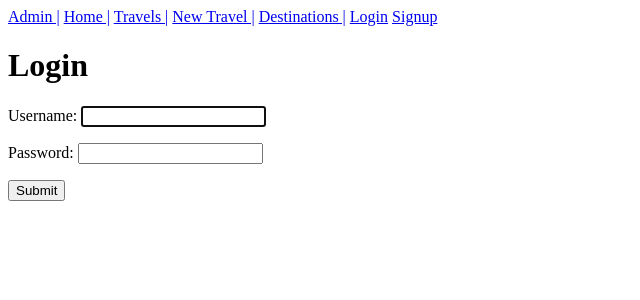
After one commit to jihyekwak/project-4-travel, a Django app: page /login/ in a window 1280 px wide. The commit adds this page. Shown: the top 300 px of the page, without its empty margins (0-640 px from the left). Run offline with Django 4.2, Linux system fonts and the light colour scheme.

Commit message:
created templates for login, signup, profile

```diff
--- a/main_app/templates/base.html
+++ b/main_app/templates/base.html
@@ -16,6 +16,14 @@
       <a href="/travels">Travels |</a>
       <a href="/travels/new">New Travel |</a>
       <a href="/destinations">Destinations |</a>
+
+      {% if user.is_authenticated%}
+      <a href="{% url 'profile' user.username %}">My Travel</a>
+      <a href="/logout">Logout</a>
+      {% else %}
+      <a href="/login">Login</a>
+      <a href="/signup">Signup</a>
+      {% endif%}
     </nav>
     {% block content %}
 
--- /dev/null
+++ b/main_app/templates/login.html
@@ -0,0 +1,13 @@
+{% extends 'base.html' %}
+
+{% block content %}
+
+    <h1>Login</h1>
+    <form action="" method="post">
+        {% csrf_token %}
+        {{form.as_p}}
+
+        <input type="submit" value="Submit">
+    </form>
+
+{% endblock %}
--- a/main_app/urls.py
+++ b/main_app/urls.py
@@ -20,6 +20,8 @@ urlpatterns = [
     path('destinations/<int:pk>/delete', views.Destination_Delete.as_view(), name='destination_delete'),
 
     path('login/', views.login_view, name='login'),
-    path('logout/', views.logout_view, name="loggout"),
-    path('signup/', views.signup_view, name="signup")
+    path('logout/', views.logout_view, name="logout"),
+    path('signup/', views.signup_view, name="signup"),
+
+    path('user/<username>', views.profile, name='profile')
 ]
--- a/main_app/views.py
+++ b/main_app/views.py
@@ -147,9 +147,13 @@ def signup_view(request):
             user = form.save()
             login(request, user)
             print('Hi', user.username)
-            return HttpResponseRedirect('/users/' + str(user))
+            return HttpResponseRedirect('/user/' + str(user))
         else:
             return render(request, 'signup.html', {'form':form})
     else:
         form = UserCreationForm()
         return render(request, 'signup.html', {'form':form})
+
+def profile(request, username):
+    user = User.objects.get(username = username)
+    return render(request, 'profile.html', {'user':user})
```
Also changed, not shown: main_app/templates/profile.html (added, +12 -0 lines), main_app/templates/signup.html (added, +13 -0 lines).
